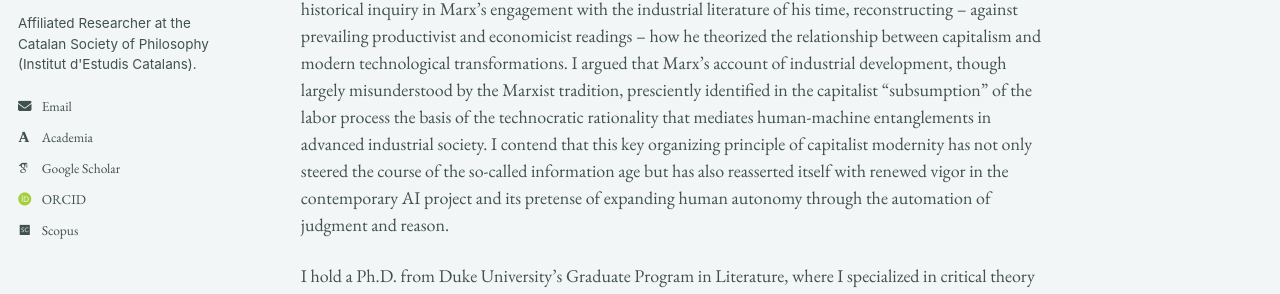
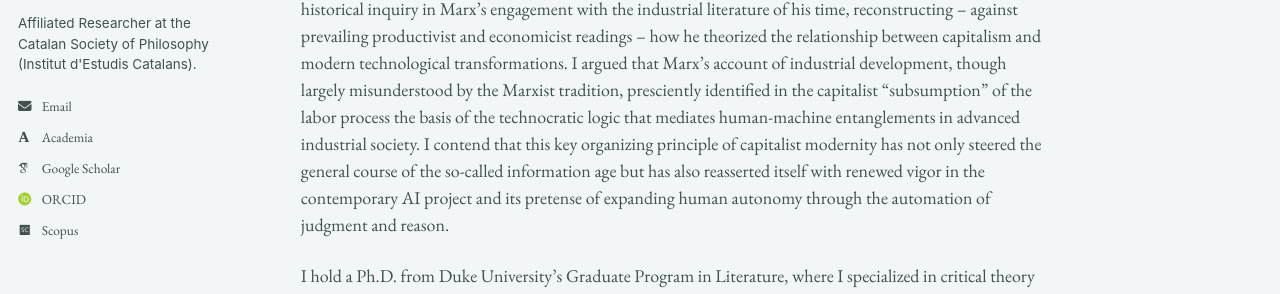
Before and after one commit to epujol90/epujol90.github.io, a Jekyll site: the page built from _pages/about.md, in a window 1280 px wide and 1069 px high. Shown: the part 332-626 px from the top of the window. Built offline with Jekyll 4.4.1, drawn with Linux system fonts in a browser that asks for light colours; some web fonts are replaced; a script bundle is joined from its source files by our own code; library files that are not in the unit come from our copies; some of the changed text lies outside the part shown.

Commit message:
Update about.md

```diff
--- a/_pages/about.md
+++ b/_pages/about.md
@@ -8,6 +8,6 @@ redirect_from:
 ---
 I am a scholar of technology, media, and aesthetics trained in continental philosophy and critical theory in Europe and the United States. My research examines how the material infrastructures of the modern world embody and uphold relations of power and domination, despite professing to liberate humanity from scarcity and toil.
 
-During my doctoral studies, I focused on the _longue durée_ of industrial modernity and the machine-mediated ordering of life in technologized society, tracing its roots to the nineteenth century. My dissertation, “Karl Marx, Philosopher of Technics: Critique, Alienation, and the Materiality of Social Power,” grounded this historical inquiry in Marx’s engagement with the industrial literature of his time, reconstructing -- against prevailing productivist and economicist readings -- how he theorized the relationship between capitalism and modern technological transformations. I argued that Marx’s account of industrial development, though largely misunderstood by the Marxist tradition, presciently identified in the capitalist "subsumption" of the labor process the basis of the technocratic rationality that mediates human-machine entanglements in advanced industrial society. I contend that this key organizing principle of capitalist modernity has not only steered the course of the so-called information age but has also reasserted itself with renewed vigor in the contemporary AI project and its pretense of expanding human autonomy through the automation of judgment and reason.
+During my doctoral studies, I focused on the _longue durée_ of industrial modernity and the machine-mediated ordering of life in technologized society, tracing its roots to the nineteenth century. My dissertation, “Karl Marx, Philosopher of Technics: Critique, Alienation, and the Materiality of Social Power,” grounded this historical inquiry in Marx’s engagement with the industrial literature of his time, reconstructing -- against prevailing productivist and economicist readings -- how he theorized the relationship between capitalism and modern technological transformations. I argued that Marx’s account of industrial development, though largely misunderstood by the Marxist tradition, presciently identified in the capitalist "subsumption" of the labor process the basis of the technocratic logic that mediates human-machine entanglements in advanced industrial society. I contend that this key organizing principle of capitalist modernity has not only steered the general course of the so-called information age but has also reasserted itself with renewed vigor in the contemporary AI project and its pretense of expanding human autonomy through the automation of judgment and reason.
 
 I hold a Ph.D. from Duke University’s Graduate Program in Literature, where I specialized in critical theory and media philosophy, as well as a Fulbright-funded master’s degree in media studies from New York University. I received my undergraduate training in Spain, where I completed two degrees in philosophy (UNED) and fine art (University of Barcelona). I am currently an affiliated researcher with the Historical Materialism Studies Group of the Societat Catalana de Filosofia -- the philosophy section of the Institut d’Estudis Catalans, the highest academic body for the Catalan language and culture. My work has appeared in _South Atlantic Quarterly_ and _Marx and Philosophy Review of Books_, with further articles under review or in preparation for _Historical Materialism_, _Theory, Culture & Society_, and a special issue of _Qui Parle_. Alongside my research, I have developed substantive experience in writing pedagogy, including two years of writing center practice at Duke’s Thompson Writing Studio and teaching writing-intensive courses on media theory, philosophy of technology, and the history and politics of AI.
```
